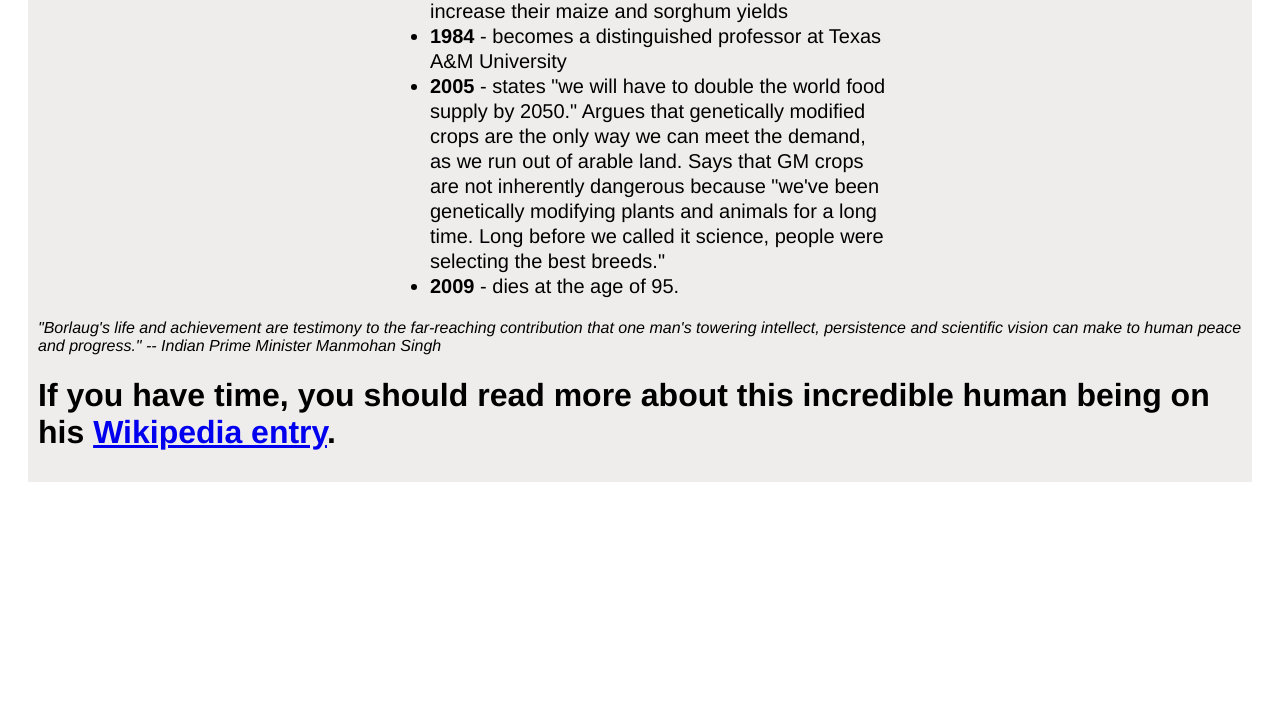
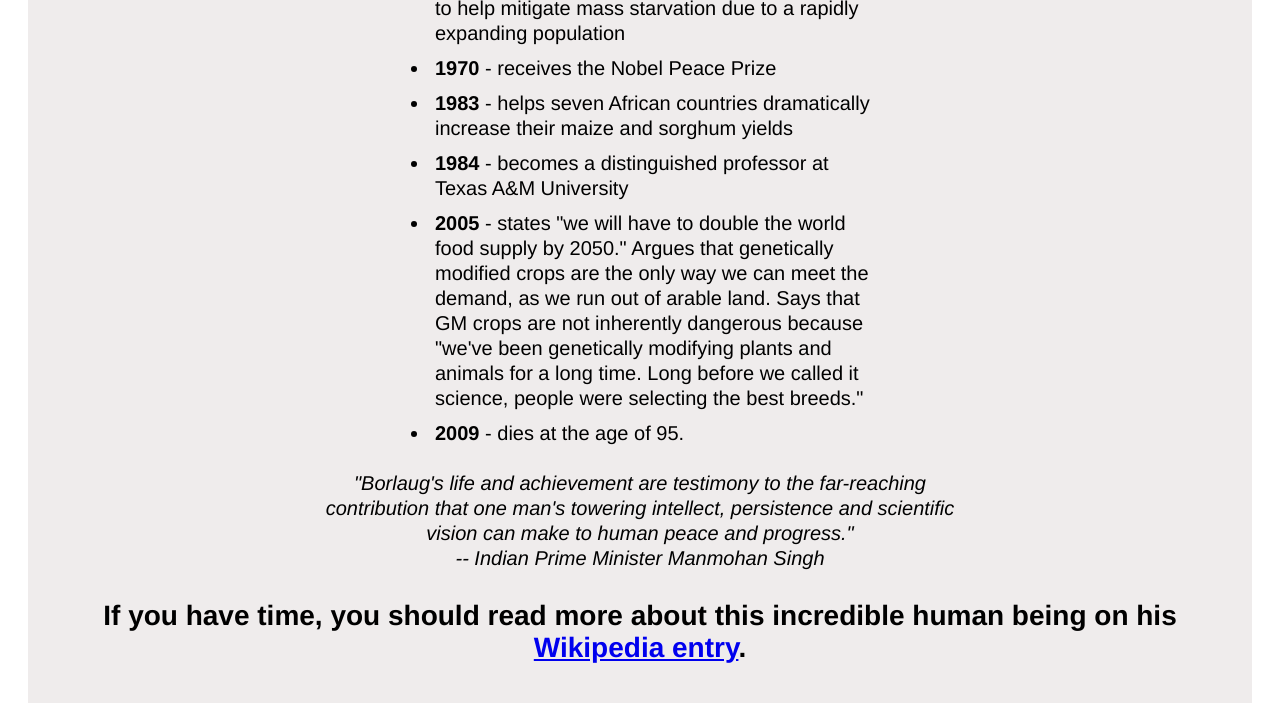
Before and after one commit to chrisxjacobi/fCC-responsive-1_tribute, a plain HTML site: page index.html in a window 1280 px wide. Shown: the part 1668-2391 px from the top of the page. Before the commit the page ends 2170 px from the top, so only its background shows below. Drawn offline with Linux system fonts and the light colour scheme.

Commit message:
final styling

```diff
--- a/index.html
+++ b/index.html
@@ -41,7 +41,7 @@
                 <li><strong>2009</strong> - dies at the age of 95.</li>
             </ul>
         </div>
-        <p><em>"Borlaug's life and achievement are testimony to the far-reaching contribution that one man's towering intellect, persistence and scientific vision can make to human peace and progress."
+        <p><em>"Borlaug's life and achievement are testimony to the far-reaching contribution that one man's towering intellect, persistence and scientific vision can make to human peace and progress."<br>
 
                 -- Indian Prime Minister Manmohan Singh</em></p>
 
--- a/style.css
+++ b/style.css
@@ -11,6 +11,7 @@
 
 #title {
     text-align: center;
+    padding-bottom: 10px;
 }
 
 #title h1 {
@@ -27,7 +28,8 @@ img {
     display: block;
     height: auto;
     margin: auto;
-    padding-bottom: 20px;;
+    padding-bottom: 20px;
+    ;
 }
 
 #img-caption {
@@ -42,3 +44,21 @@ img {
     margin: 0 auto;
     max-width: 500px;
 }
+
+li {
+    padding: 5px;
+}
+
+#main p {
+    font-size: 20px;
+    margin: 0 auto;
+    max-width: 650px;
+    line-height: 25px;
+    text-align: center;
+}
+
+#main h1 {
+    font-size: 28px;
+    padding: 10px;
+    text-align: center;
+}
```
